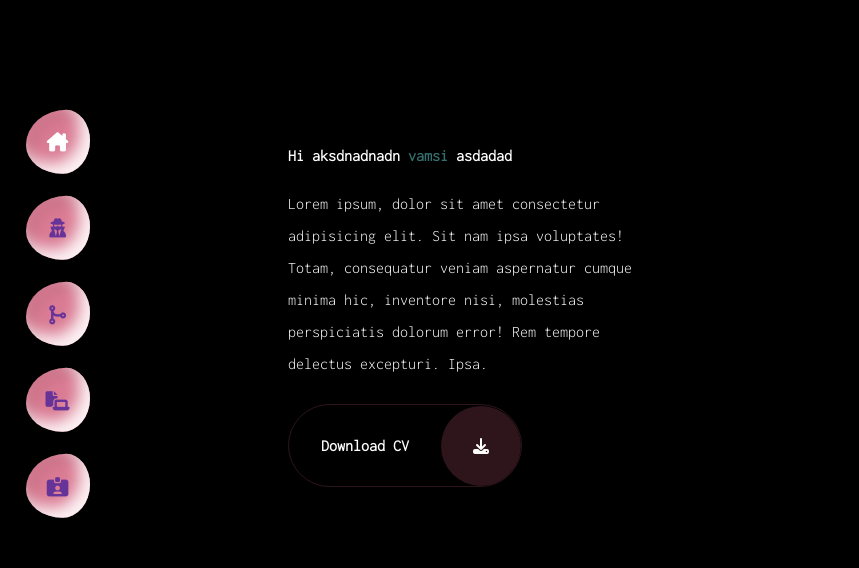
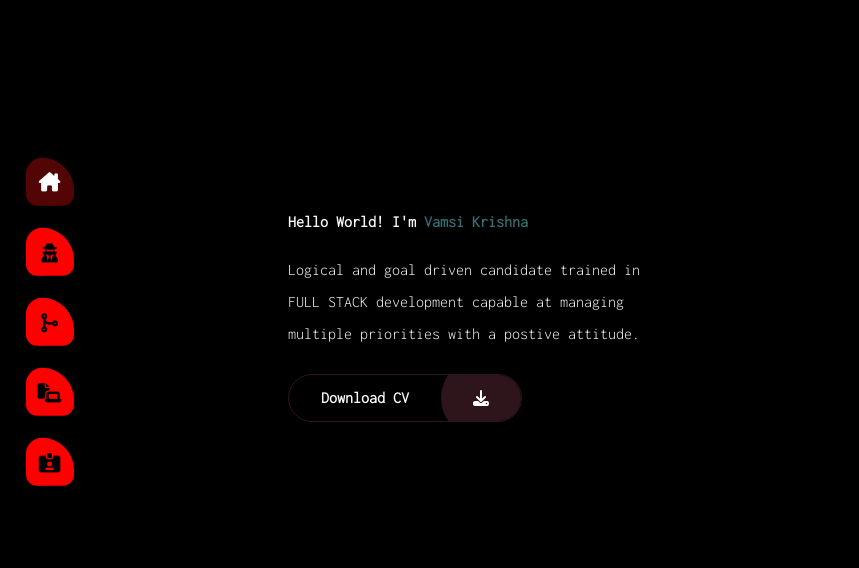
Before and after one commit to evaturivamsikrishna/portfolio, a plain HTML site: page index.html in a window 1280 px wide. Shown: the part 83-651 px from the top of the page, 0-859 px from the left. Drawn offline with nearby package versions, Linux system fonts and the light colour scheme.

Commit message:
final first v0.1.0

```diff
--- a/index.html
+++ b/index.html
@@ -27,14 +27,11 @@
 
             <div class="left-header">
                 <h1 class="name">
-                    Hi aksdnadnadn <span>vamsi</span> asdadad
+                    Hello World! I'm <span>Vamsi Krishna</span>
                 </h1>
                 <p>
-                    Lorem ipsum, dolor sit amet consectetur adipisicing elit. Sit nam ipsa voluptates! Totam,
-                    consequatur
-                    veniam aspernatur cumque minima hic, inventore nisi, molestias perspiciatis dolorum error! Rem
-                    tempore
-                    delectus excepturi. Ipsa.
+                    Logical and goal driven candidate trained in FULL STACK development capable at managing
+                    multiple priorities with a postive attitude.
                 </p>
                 <div class="btn-con">
                     <a href="./assets/Resume.pdf" download class="main-btn">
@@ -77,63 +74,78 @@
         <section class="section sec3 skills" id="skills">
             <div class="skill-box">
                 <div class="skills skill-1">
-                    <img src="https://cdn.jsdelivr.net/gh/devicons/devicon/icons/html5/html5-original.svg" alt="" class="skill-logo">
+                    <img src="https://cdn.jsdelivr.net/gh/devicons/devicon/icons/html5/html5-original.svg" alt=""
+                        class="skill-logo">
                     <h4 class="skill-title"> HTML5</h4>
                 </div>
                 <div class="skills skill-2">
-                    <img src="https://cdn.jsdelivr.net/gh/devicons/devicon/icons/css3/css3-original.svg" alt="CSS" class="skill-logo">
+                    <img src="https://cdn.jsdelivr.net/gh/devicons/devicon/icons/css3/css3-original.svg" alt="CSS"
+                        class="skill-logo">
                     <h4 class="skill-title">CSS</h4>
                 </div>
                 <div class="skills skill-3">
-                    <img src="https://cdn.jsdelivr.net/gh/devicons/devicon/icons/javascript/javascript-original.svg" alt="JavaScript" class="skill-logo">
+                    <img src="https://cdn.jsdelivr.net/gh/devicons/devicon/icons/javascript/javascript-original.svg"
+                        alt="JavaScript" class="skill-logo">
                     <h4 class="skill-title">JavaScript</h4>
                 </div>
                 <div class="skills skill-4">
-                    <img src="https://cdn.jsdelivr.net/gh/devicons/devicon/icons/python/python-original.svg" alt="Python" class="skill-logo">
+                    <img src="https://cdn.jsdelivr.net/gh/devicons/devicon/icons/python/python-original.svg"
+                        alt="Python" class="skill-logo">
                     <h4 class="skill-title">Python</h4>
                 </div>
                 <div class="skills skill-5">
-                    <img src="https://cdn.jsdelivr.net/gh/devicons/devicon/icons/react/react-original.svg" alt="React" class="skill-logo">
+                    <img src="https://cdn.jsdelivr.net/gh/devicons/devicon/icons/react/react-original.svg" alt="React"
+                        class="skill-logo">
                     <h4 class="skill-title">React</h4>
                 </div>
                 <div class="skills skill-6">
-                    <img src="https://cdn.jsdelivr.net/gh/devicons/devicon/icons/nodejs/nodejs-plain-wordmark.svg" alt="NodeJS" class="skill-logo">
+                    <img src="https://cdn.jsdelivr.net/gh/devicons/devicon/icons/nodejs/nodejs-plain-wordmark.svg"
+                        alt="NodeJS" class="skill-logo">
                     <h4 class="skill-title">NodeJS</h4>
                 </div>
                 <div class="skills skill-7">
-                    <img src="https://cdn.jsdelivr.net/gh/devicons/devicon/icons/sass/sass-original.svg" alt="Sass" class="skill-logo">
+                    <img src="https://cdn.jsdelivr.net/gh/devicons/devicon/icons/sass/sass-original.svg" alt="Sass"
+                        class="skill-logo">
                     <h4 class="skill-title">Sass</h4>
                 </div>
                 <div class="skills skill-8">
-                    <img src="https://cdn.jsdelivr.net/gh/devicons/devicon/icons/git/git-original.svg" alt="Git" class="skill-logo">
+                    <img src="https://cdn.jsdelivr.net/gh/devicons/devicon/icons/git/git-original.svg" alt="Git"
+                        class="skill-logo">
                     <h4 class="skill-title">Git</h4>
                 </div>
                 <div class="skills skill-9">
-                    <img src="https://cdn.jsdelivr.net/gh/devicons/devicon/icons/bootstrap/bootstrap-original.svg" alt="bootstrap" class="skill-logo">
+                    <img src="https://cdn.jsdelivr.net/gh/devicons/devicon/icons/bootstrap/bootstrap-original.svg"
+                        alt="bootstrap" class="skill-logo">
                     <h4 class="skill-title">bootstrap</h4>
                 </div>
                 <div class="skills skill-10">
-                    <img src="https://cdn.jsdelivr.net/gh/devicons/devicon/icons/vscode/vscode-original.svg" alt="VS Code" class="skill-logo">
+                    <img src="https://cdn.jsdelivr.net/gh/devicons/devicon/icons/vscode/vscode-original.svg"
+                        alt="VS Code" class="skill-logo">
                     <h4 class="skill-title">VS Code</h4>
                 </div>
                 <div class="skills skill-11">
-                    <img src="https://cdn.jsdelivr.net/gh/devicons/devicon/icons/jira/jira-original.svg" alt="Jira" class="skill-logo">
+                    <img src="https://cdn.jsdelivr.net/gh/devicons/devicon/icons/jira/jira-original.svg" alt="Jira"
+                        class="skill-logo">
                     <h4 class="skill-title">Jira</h4>
                 </div>
                 <div class="skills skill-12">
-                    <img src="https://cdn.jsdelivr.net/gh/devicons/devicon/icons/confluence/confluence-original.svg" alt="Confluence" class="skill-logo">
+                    <img src="https://cdn.jsdelivr.net/gh/devicons/devicon/icons/confluence/confluence-original.svg"
+                        alt="Confluence" class="skill-logo">
                     <h4 class="skill-title">Confluence</h4>
                 </div>
                 <div class="skills skill-13">
-                    <img src="https://cdn.jsdelivr.net/gh/devicons/devicon/icons/figma/figma-original.svg" alt="Figma" class="skill-logo">
+                    <img src="https://cdn.jsdelivr.net/gh/devicons/devicon/icons/figma/figma-original.svg" alt="Figma"
+                        class="skill-logo">
                     <h4 class="skill-title">Figma</h4>
                 </div>
                 <div class="skills skill-14">
-                    <img src="https://cdn.jsdelivr.net/gh/devicons/devicon/icons/pytest/pytest-original.svg" alt="Pytest" class="skill-logo">
+                    <img src="https://cdn.jsdelivr.net/gh/devicons/devicon/icons/pytest/pytest-original.svg"
+                        alt="Pytest" class="skill-logo">
                     <h4 class="skill-title">Pytest</h4>
                 </div>
                 <div class="skills skill-15">
-                    <img src="https://cdn.jsdelivr.net/gh/devicons/devicon/icons/androidstudio/androidstudio-original.svg" alt="Android Studio" class="skill-logo">
+                    <img src="https://cdn.jsdelivr.net/gh/devicons/devicon/icons/androidstudio/androidstudio-original.svg"
+                        alt="Android Studio" class="skill-logo">
                     <h4 class="skill-title">Android Studio</h4>
                 </div>
                 <!-- <div class="skills skill-16">
--- a/style.scss
+++ b/style.scss
@@ -112,7 +112,7 @@ header {
     transform: translateY(-60%);
 
     .active-btn {
-        background-color: #DA7B93!important;
+        background-color: rgb(83, 5, 5) !important;
         transition: all 1 ease-in-out;
 
         i {
@@ -123,19 +123,19 @@ header {
     .page {
         padding: 1rem;
         cursor: pointer;
-        background-color: var(--color-3);
-        width: 4rem;
-        height: 4rem;
+        background-color: red;
+        width: 3rem;
+        height: 3rem;
         border-radius: 50px 100px 35px 35px;
         // border-radius: 50%;
         display: flex;
         align-items: center;
         justify-content: center;
         margin: .69rem 0;
-        // box-shadow: 0 1px 3px rgba(0, 0, 0, 0.12), 0 1px 2px rgba(0, 0, 0, 0.24);
-        border-radius: 63% 37% 43% 57% / 55% 48% 52% 45%;
-        box-shadow: inset 10px 10px 10px rgba(0,0,0,0.05),
-        15px 25px 10px rgba(0,0,0,0.1),15px 20px 20px rgba(0,0,0,0.05),inset -10px -10px 15px rgba(255,255,255,0.9);
+        box-shadow: 0 1px 3px rgba(0, 0, 0, 0.12), 0 1px 2px rgba(0, 0, 0, 0.24);
+        // border-radius: 63% 37% 43% 57% / 55% 48% 52% 45%;
+        // box-shadow: inset 10px 10px 10px rgba(0,0,0,0.05),
+        // 15px 25px 10px rgba(0,0,0,0.1),15px 20px 20px rgba(0,0,0,0.05),inset -10px -10px 15px rgba(255,255,255,0.9);
         transition: all 0.3s cubic-bezier(.25, .8, .25, 1);
     }
     &::before{
@@ -151,7 +151,7 @@ header {
     i {
         font-size: 1.2rem;
         pointer-events: none;
-        color: rebeccapurple;
+        color: black;
 
     }
 
@@ -226,6 +226,7 @@ header {
     align-self: flex-start;
     align-items: center;
     overflow: hidden;
+    height: 3rem;
 
     .btn-text {
         padding: 2rem;
```
Also changed, not shown: style.css, 1 other file.
